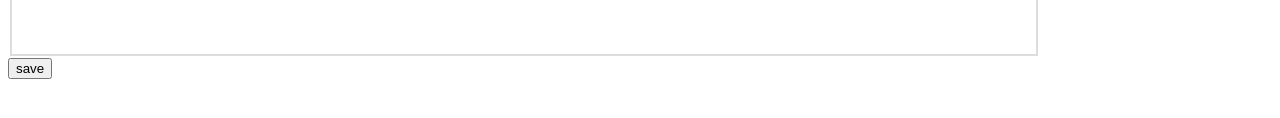
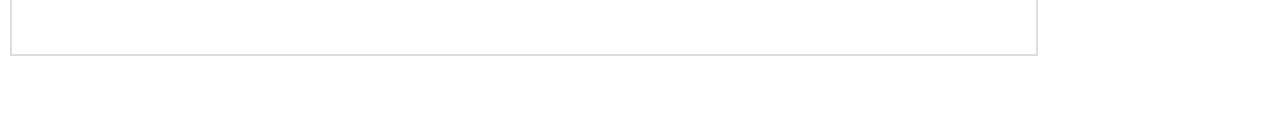
Before and after one commit to lee-jii/factsheet.github.io, a plain HTML site: page index.html in a window 1280 px wide. Shown: the part 380-498 px from the top of the page. Drawn offline with Linux system fonts and the light colour scheme.

Commit message:
Update index.html

```diff
--- a/index.html
+++ b/index.html
@@ -31,7 +31,6 @@
 		}
 	</script>
 <!-- 인사말 끝 -->
-<input type="button" name="save" value="save">
 </body>
 
 </html>
```
